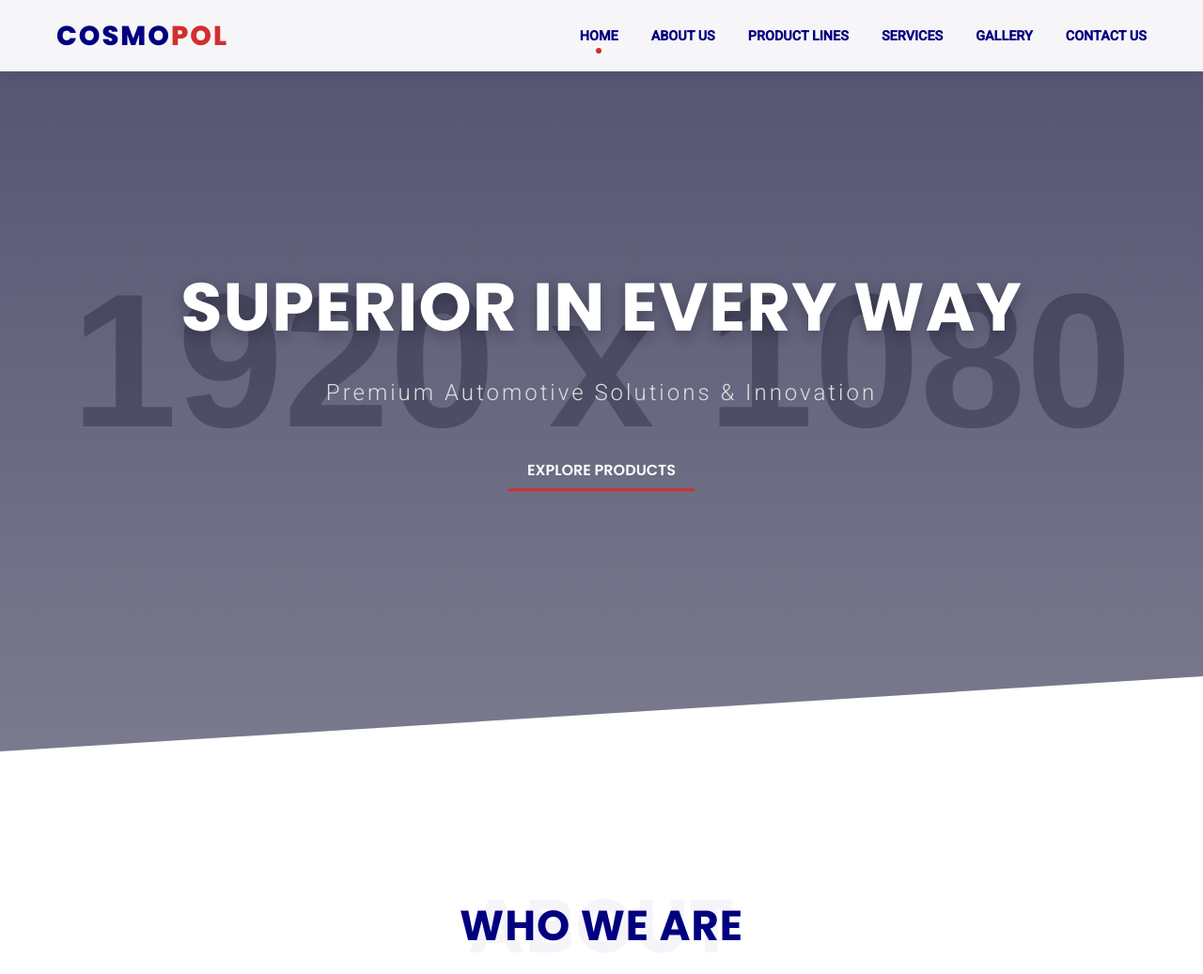
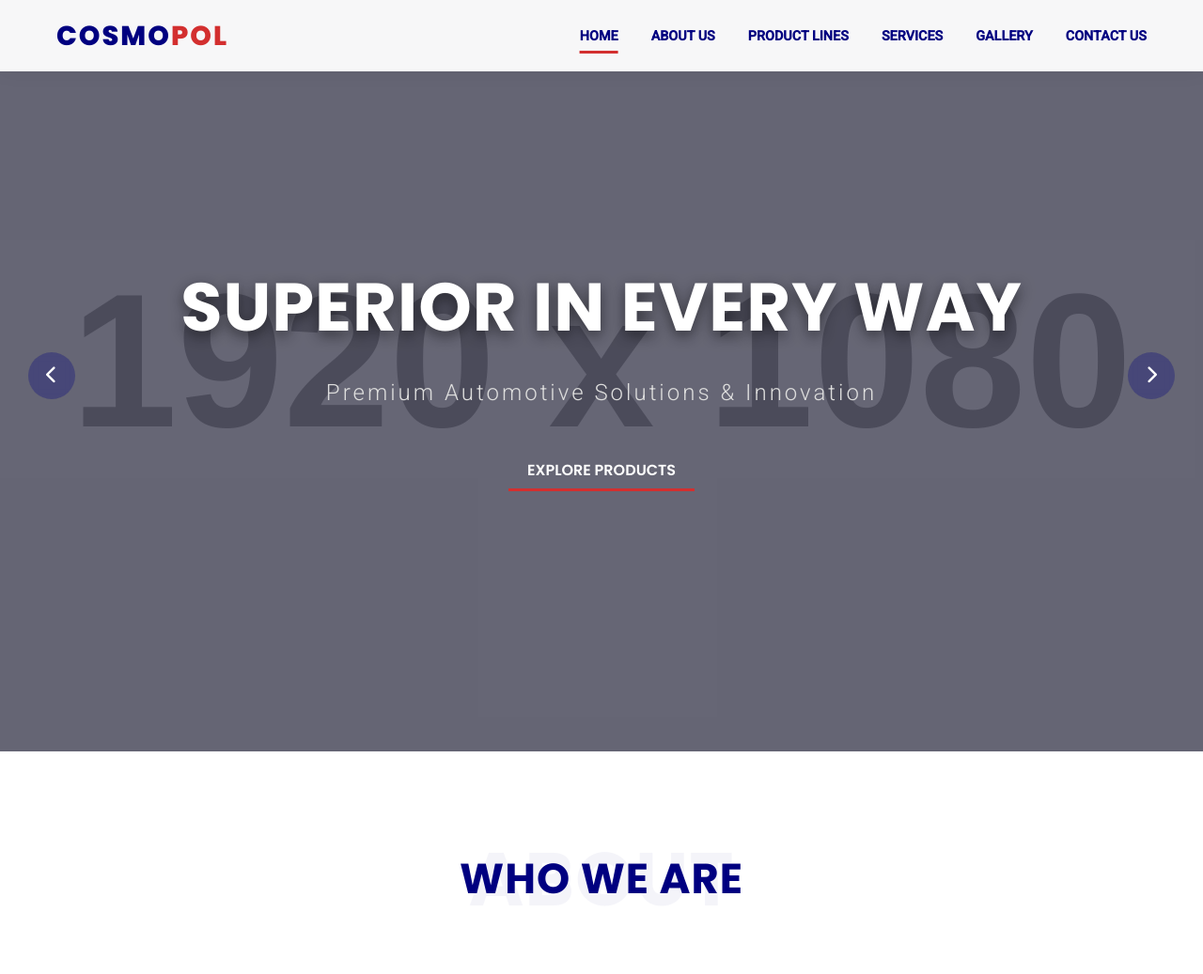
Before and after one commit to Sharmaine2005/COSMOPOL, a PHP site: page / in a window 1280 px wide. Shown: the top 1037 px of the page at 94% size. Run offline with PHP 8.4, Linux system fonts and the light colour scheme; grey boxes labelled with a size stand in for pictures from a placeholder-image service; some libraries are stand-ins or nearby versions.

Commit message:
Saving progress

```diff
--- a/contact.html
+++ b/contact.html
@@ -21,7 +21,6 @@
     <section class="section-padding">
         <div class="container">
             <h1 class="section-title" data-title="ABOUT">About COSMOPOL</h1>
-
             <div class="contact-wrapper">
                 <div class="contact-info">
                     <h3 class="text-highlight">Get in Touch</h3>
--- a/index.html
+++ b/index.html
@@ -27,12 +27,26 @@
         </div>
     </header>
 
-    <section id="home" class="hero">
-        <div class="hero-content container">
+    <section id="home" class="hero-slider-section">
+
+        <div class="slider-container">
+            <div class="slide-bg active" style="background-image: url('https://placehold.co/1920x1080/000040/FFF?text=Cosmo+Slide+1');"></div>
+            <div class="slide-bg" style="background-image: url('https://placehold.co/1920x1080/1a0000/FFF?text=Cosmo+Slide+2');"></div>
+            <div class="slide-bg" style="background-image: url('https://placehold.co/1920x1080/001a33/FFF?text=Cosmo+Slide+3');"></div>
+            <div class="slide-bg" style="background-image: url('https://placehold.co/1920x1080/330000/FFF?text=Cosmo+Slide+4');"></div>
+            <div class="slide-bg" style="background-image: url('https://placehold.co/1920x1080/000000/FFF?text=Cosmo+Slide+5');"></div>
+        </div>
+
+        <div class="hero-overlay"></div>
+
+        <div class="hero-content-overlay container">
             <h1>Superior in Every Way</h1>
             <p>Premium Automotive Solutions & Innovation</p>
-            <a href="products.html" class="btn">Explore Products</a>
+            <a href="products.html" class="btn btn-hero">Explore Products</a>
         </div>
+
+        <button class="slider-arrow prev-slide"><i class="fas fa-chevron-left"></i></button>
+        <button class="slider-arrow next-slide"><i class="fas fa-chevron-right"></i></button>
     </section>
 
     <section class="section-padding">
--- a/script.js
+++ b/script.js
@@ -19,6 +19,75 @@ document.addEventListener('DOMContentLoaded', () => {
             link.classList.add('active');
         }
     });
+
+    // --- HERO SLIDER FUNCTIONALITY ---
+    const slides = document.querySelectorAll('.slide-bg');
+    const nextBtn = document.querySelector('.next-slide');
+    const prevBtn = document.querySelector('.prev-slide');
+    let currentSlideIdx = 0;
+    const totalSlides = slides.length;
+
+    // Function to change slide
+    const changeSlide = (direction) => {
+        // Remove active class from current slide
+        slides[currentSlideIdx].classList.remove('active');
+        // Reset transform on the slide leaving so it doesn't look weird next time it loads
+        slides[currentSlideIdx].style.transform = `translate(0px, 0px) scale(1.05)`;
+
+        // Calculate new index depending on direction
+        if (direction === 'next') {
+            currentSlideIdx = (currentSlideIdx + 1) % totalSlides; // Loop back to 0 after last slide
+        } else {
+            currentSlideIdx = (currentSlideIdx - 1 + totalSlides) % totalSlides; // Loop to last slide if going back from 0
+        }
+
+        // Add active class to new slide
+        slides[currentSlideIdx].classList.add('active');
+    };
+
+    // Event Listeners for Arrows
+    if(nextBtn && prevBtn) {
+        nextBtn.addEventListener('click', () => changeSlide('next'));
+        prevBtn.addEventListener('click', () => changeSlide('prev'));
+    }
+
+    // --- CURSOR INTERACTION (Parallax Effect) ---
+    const heroSection = document.querySelector('.hero-slider-section');
+
+    if (heroSection) {
+        heroSection.addEventListener('mousemove', (e) => {
+            const activeSlide = document.querySelector('.slide-bg.active');
+            if (!activeSlide) return;
+
+            // Get window dimensions
+            const windowWidth = window.innerWidth;
+            const windowHeight = window.innerHeight;
+
+            // Calculate mouse position relative to the center of the screen
+            // (e.clientX is mouse X coordinate, windowWidth / 2 is center X)
+            const mouseX = (e.clientX - (windowWidth / 2));
+            const mouseY = (e.clientY - (windowHeight / 2));
+
+            // Dampening factor - higher number = subtler movement
+            // We divide the mouse distance by this number so the image doesn't move too much
+            const dampen = 30;
+
+            // Calculate movement values (invert signs to move opposite to mouse)
+            const moveX = (mouseX / dampen) * -1;
+            const moveY = (mouseY / dampen) * -1;
+
+            // Apply transform. We also add a slight scale (1.05) to prevent white borders showing during movement
+            activeSlide.style.transform = `translate(${moveX}px, ${moveY}px) scale(1.05)`;
+        });
+
+        // Reset position when mouse leaves hero area
+        heroSection.addEventListener('mouseleave', () => {
+             const activeSlide = document.querySelector('.slide-bg.active');
+             if(activeSlide) {
+                 activeSlide.style.transform = `translate(0px, 0px) scale(1.05)`;
+             }
+        });
+    }
 
     // --- Scroll Animations (Smooth Upward Fade) ---
     const observerOptions = {
@@ -53,4 +122,5 @@ document.addEventListener('DOMContentLoaded', () => {
         }
     `;
     document.head.appendChild(styleSheet);
+
 });
--- a/style.css
+++ b/style.css
@@ -146,54 +146,130 @@ header {
     color: var(--highlight);
     text-transform: uppercase;
     position: relative;
+    padding-bottom: 5px;
 }
 
-/* Nav Hover Effect - Simple Red Dot */
+/* THE ANIMATED SHAPE (Dot -> Line) */
 .nav-links a::after {
     content: '';
     position: absolute;
-    width: 6px;
+    left: 50%;
+    bottom: -5px; /* Position below text */
+    transform: translateX(-50%); /* Keeps it centered */
+
+    /* Start State (Invisible Dot) */
+    width: 0;
     height: 6px;
     background-color: var(--accent);
-    bottom: -10px;
-    left: 50%;
-    transform: translateX(-50%) scale(0);
-    border-radius: 50%;
-    transition: var(--transition);
+    border-radius: 100px; /* Fully rounded edges */
+    opacity: 0;
+
+    /* The Magic: Smoothly animate width, height, and roundness */
+    transition: width 0.4s cubic-bezier(0.25, 0.8, 0.25, 1),
+                height 0.4s cubic-bezier(0.25, 0.8, 0.25, 1),
+                border-radius 0.4s ease,
+                opacity 0.3s ease;
 }
 
-.nav-links a:hover::after, .nav-links a.active::after {
-    transform: translateX(-50%) scale(1);
+/* 1. HOVER STATE: The Dot */
+.nav-links a:hover::after {
+    width: 6px;       /* Small circle width */
+    height: 6px;      /* Small circle height */
+    opacity: 1;
+    border-radius: 100px; /* Stays a circle */
+}
+
+/* 2. ACTIVE STATE: The Underline */
+.nav-links a.active::after {
+    width: 100%;      /* Stretches to full text width */
+    height: 3px;      /* Shrinks in height to look like a line */
+    opacity: 1;
+    border-radius: 0; /* Removes roundness for sharp line edges */
+}
+
+/* Keep the line style if hovering over an active link */
+.nav-links a.active:hover::after {
+    width: 100%;
+    height: 3px;
+    border-radius: 0;
 }
 
 /* Mobile Menu Toggle */
 .menu-toggle { display: none; cursor: pointer; color: var(--highlight); font-size: 1.5rem; }
 
-/* --- HERO SECTION --- */
-.hero {
+/* --- HERO SLIDER SECTION --- */
+.hero-slider-section {
+    position: relative;
     height: 100vh;
-    /* Dark image required for contrast, or use overlay */
-    background: linear-gradient(rgba(0, 0, 50, 0.6), rgba(0, 0, 50, 0.4)), url('https://placehold.co/1920x1080/111/333?text=COSMOPOL+Automotive');
+    width: 100%;
+    overflow: hidden;
+    display: flex;
+    align-items: center;
+    /* Removed the slanted clip-path from previous version as it cuts off the slider */
+    margin-bottom: 0;
+    background-color: #000; /* Fallback color */
+}
+
+/* The Container for Background Images */
+.slider-container {
+    position: absolute;
+    top: 0;
+    left: 0;
+    width: 100%;
+    height: 100%;
+    z-index: 1;
+}
+
+/* Individual Slide Backgrounds */
+.slide-bg {
+    position: absolute;
+    top: 0;
+    left: 0;
+    width: 100%;
+    height: 100%;
     background-size: cover;
     background-position: center;
-    background-attachment: fixed;
-    display: flex;
-    align-items: center;
-    justify-content: center;
-    text-align: center;
-    /* Creative Touch: Slanted bottom edge */
-    clip-path: polygon(0 0, 100% 0, 100% 90%, 0 100%);
-    margin-bottom: 50px;
+    opacity: 0; /* Hidden by default */
+    /* Smooth crossfade transition for changing slides */
+    transition: opacity 0.8s ease-in-out, transform 0.1s ease-out;
+    will-change: transform, opacity;
 }
 
-.hero-content h1 {
+/* The Active Slide */
+.slide-bg.active {
+    opacity: 1;
+    z-index: 2;
+}
+
+/* Dark Overlay for Readability */
+.hero-overlay {
+    position: absolute;
+    top: 0;
+    left: 0;
+    width: 100%;
+    height: 100%;
+    background: rgba(0, 0, 30, 0.5); /* Slight Navy tint overlay */
+    z-index: 3;
+    pointer-events: none; /* Let clicks pass through */
+}
+
+/* The Text Content sitting on top */
+.hero-content-overlay {
+    position: relative;
+    z-index: 4;
+    text-align: center;
+    color: #fff;
+    pointer-events: none; /* Allows mouse interaction with slider background behind text */
+}
+
+.hero-content-overlay h1 {
     font-size: 4.5rem;
     margin-bottom: 15px;
-    color: #fff; /* White text on dark hero image */
-    text-shadow: 0 5px 15px rgba(0,0,0,0.3);
+    color: #fff;
+    text-shadow: 0 5px 15px rgba(0,0,0,0.5);
 }
 
-.hero-content p {
+.hero-content-overlay p {
     font-size: 1.5rem;
     margin-bottom: 40px;
     color: #ddd;
@@ -201,10 +277,51 @@ header {
     font-weight: 300;
 }
 
-.hero .btn {
+/* Re-enable pointer events for the button */
+.hero-content-overlay .btn {
+    pointer-events: auto;
     color: #fff;
 }
-.hero .btn:hover { color: #fff; }
+.hero-content-overlay .btn:hover { color: #fff; }
+
+
+/* Slider Arrows */
+.slider-arrow {
+    position: absolute;
+    top: 50%;
+    transform: translateY(-50%);
+    background: rgba(0, 0, 128, 0.3); /* Transparent Navy */
+    color: #fff;
+    border: none;
+    width: 50px;
+    height: 50px;
+    border-radius: 50%;
+    font-size: 1.2rem;
+    cursor: pointer;
+    z-index: 10;
+    transition: var(--transition);
+    display: flex;
+    align-items: center;
+    justify-content: center;
+    backdrop-filter: blur(5px);
+}
+
+.slider-arrow:hover {
+    background: var(--accent); /* Red on hover */
+    box-shadow: 0 0 15px var(--accent);
+}
+
+.prev-slide { left: 30px; }
+.next-slide { right: 30px; }
+
+/* Responsive Hero Adjustments */
+@media (max-width: 768px) {
+    .hero-content-overlay h1 { font-size: 2.8rem; }
+    .hero-content-overlay p { font-size: 1.1rem; letter-spacing: 1px; }
+    .slider-arrow { width: 40px; height: 40px; font-size: 1rem; }
+    .prev-slide { left: 10px; }
+    .next-slide { right: 10px; }
+}
 
 /* --- SECTIONS GENERAL --- */
 .section-title {
```
